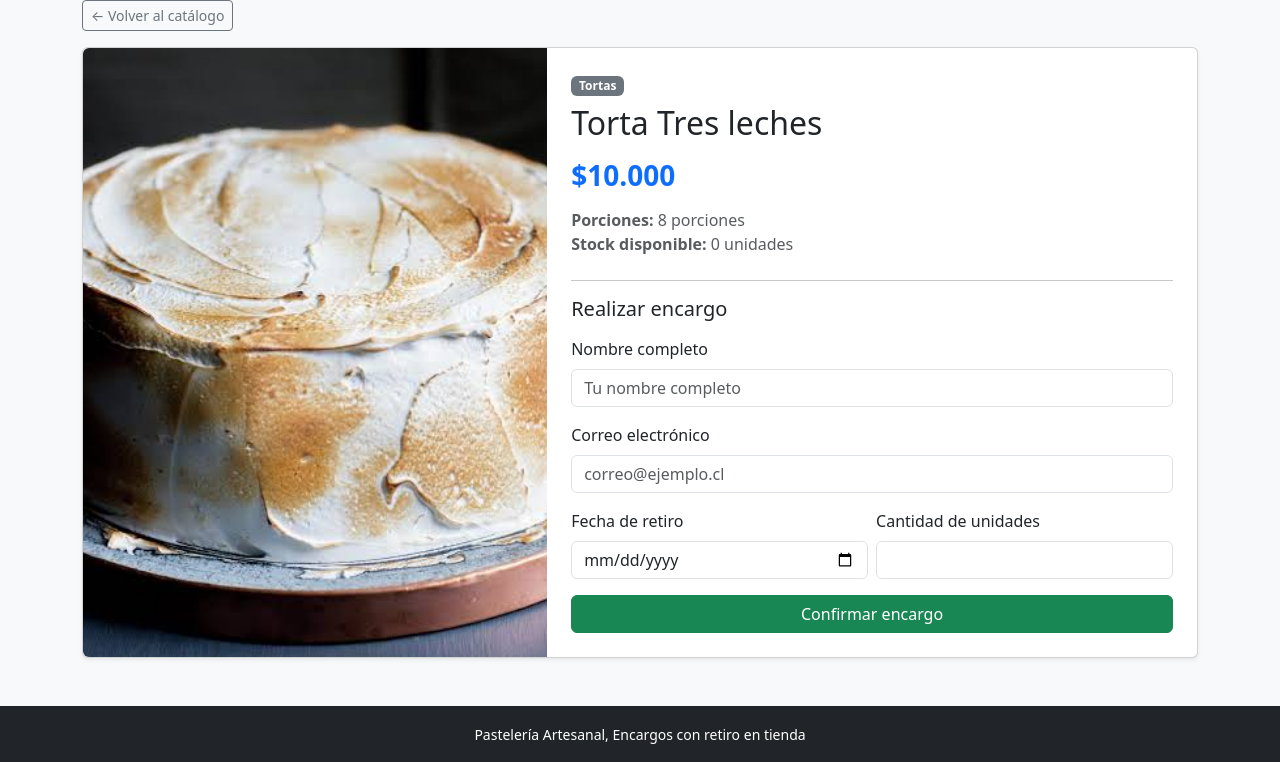
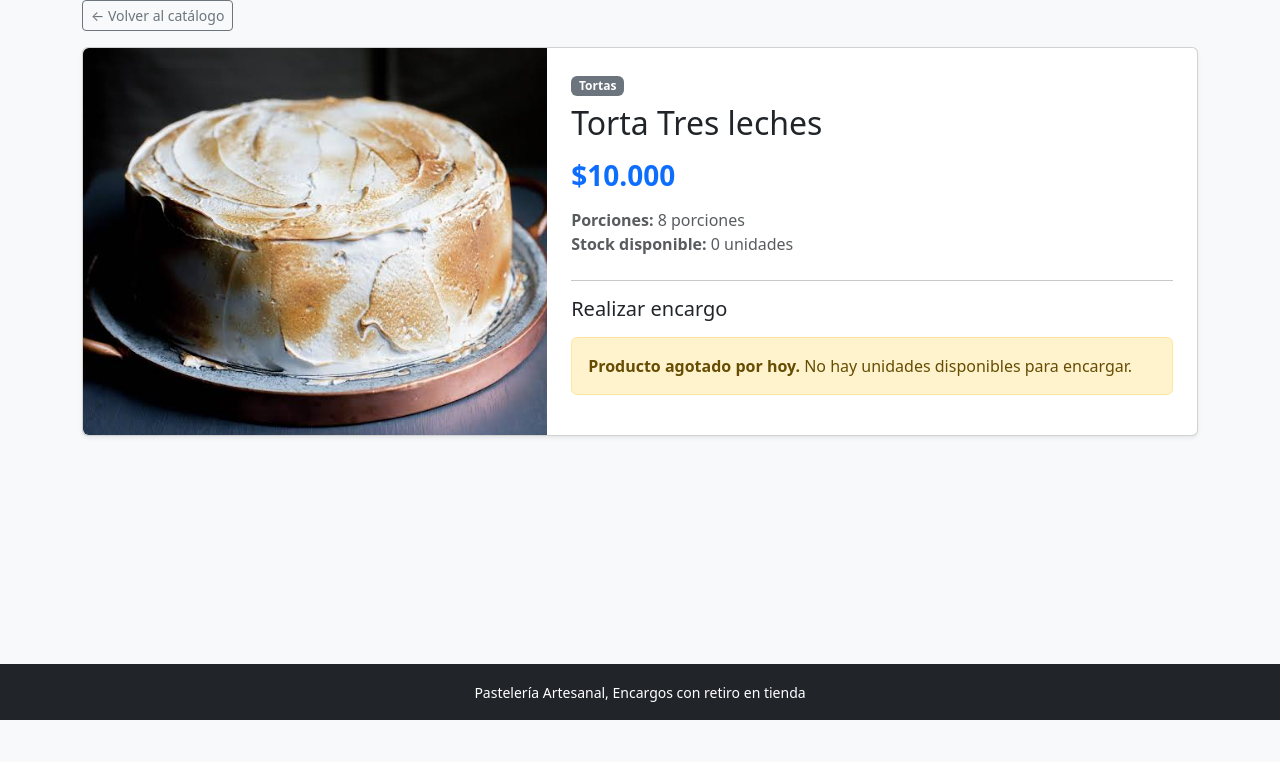
Before and after one commit to Sebas28290/Evaluaci-n_Sumativa_PasteleriaU3, a Django app: page /producto/2/ in a window 1280 px wide. Shown: the part 80-842 px from the top of the page. After the commit the page ends 800 px from the top, so only its background shows below. Run offline with Django 5.2, Linux system fonts and the light colour scheme; data comes from the database, SQL or seed files in the repository.

Commit message:
Se agrego validacion y descuento de stock al realizar encargos, bloqueo del formulario cuando el stock llega a cero y etiqueta de agotado en htmls de encargo y detalle

```diff
--- a/catalogo/views.py
+++ b/catalogo/views.py
@@ -1,10 +1,10 @@
 from django.shortcuts import render
 from catalogo.models import Producto, Linea
+from django.shortcuts import render, get_object_or_404
+from catalogo.forms import EncargoForm
 
 # Create your views here.
 
-from django.shortcuts import render, get_object_or_404
-from catalogo.forms import EncargoForm
 
 def inicio_catalogo(request):
     productos = Producto.objects.filter(disponible=True)
@@ -30,15 +30,21 @@ def detalle_producto(request, pk):
     producto = get_object_or_404(Producto, pk=pk, disponible=True)
 
     encargo_creado = None
+    error_stock = None
 
     if request.method == 'POST':
         form = EncargoForm(request.POST)
         if form.is_valid():
             encargo = form.save(commit=False)
-            encargo.producto = producto
-            encargo.save()
-            encargo_creado = encargo
-            form = EncargoForm()
+            if encargo.cantidad_unidades > producto.stock:
+                error_stock = f"Solo quedan {producto.stock} unidades disponibles"
+            else:
+                encargo.producto = producto
+                encargo.save()
+                producto.stock -= encargo.cantidad_unidades
+                producto.save()
+                encargo_creado = encargo
+                form = EncargoForm()
     else:
         form = EncargoForm()
 
@@ -46,5 +52,6 @@ def detalle_producto(request, pk):
         'producto': producto,
         'form': form,
         'encargo_creado': encargo_creado,
+        'error_stock': error_stock,
     }
     return render(request, 'catalogo/detalle.html', contexto)
--- a/templates/catalogo/catalogo.html
+++ b/templates/catalogo/catalogo.html
@@ -37,6 +37,9 @@
                     <span class="badge bg-secondary">{{ producto.linea.nombre }}</span>
                     {% if producto.apto_celiaco %}
                     <span class="badge bg-success">Apto celíacos</span>
+                    {% if producto.stock == 0 %}
+                    <span class="badge bg-danger">Agotado por hoy</span>
+
                     {% endif %}
                 </div>
                 <h5 class="card-title">{{ producto.nombre }}</h5>
--- a/templates/catalogo/detalle.html
+++ b/templates/catalogo/detalle.html
@@ -37,7 +37,7 @@
                     Encargo registrado correctamente. Código: <strong>{{ encargo_creado.codigo }}</strong>
                 </div>
                 {% endif %}
-
+                {% if producto.stock > 0 %}
                 <form method="post" novalidate>
                     {% csrf_token %}
 
@@ -68,6 +68,9 @@
                         <div class="col-md-6">
                             <label class="form-label">Cantidad de unidades</label>
                             {{ form.cantidad_unidades }}
+                            {% if error_stock %}
+                            <div class="text-danger small mt-1">{{ error_stock }}</div>
+                            {% endif %}
                             {% for error in form.cantidad_unidades.errors %}
                             <div class="text-danger small mt-1">{{ error }}</div>
                             {% endfor %}
@@ -76,6 +79,15 @@
 
                     <button type="submit" class="btn btn-success w-100">Confirmar encargo</button>
                 </form>
+
+                {% else %}
+                <div class="alert alert-warning">
+                    <strong>Producto agotado por hoy.</strong> No hay unidades disponibles para encargar.
+                </div>
+                {% endif %}
+
+
+                </form>
             </div>
         </div>
     </div>
```
